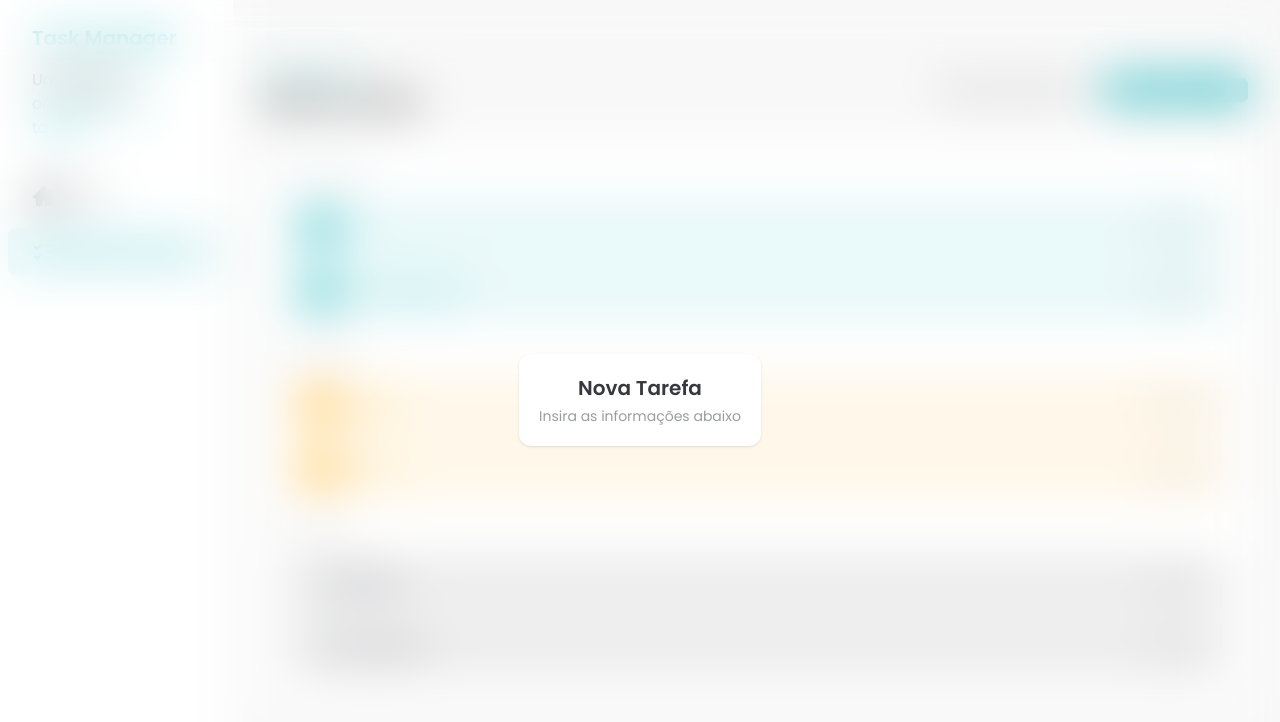
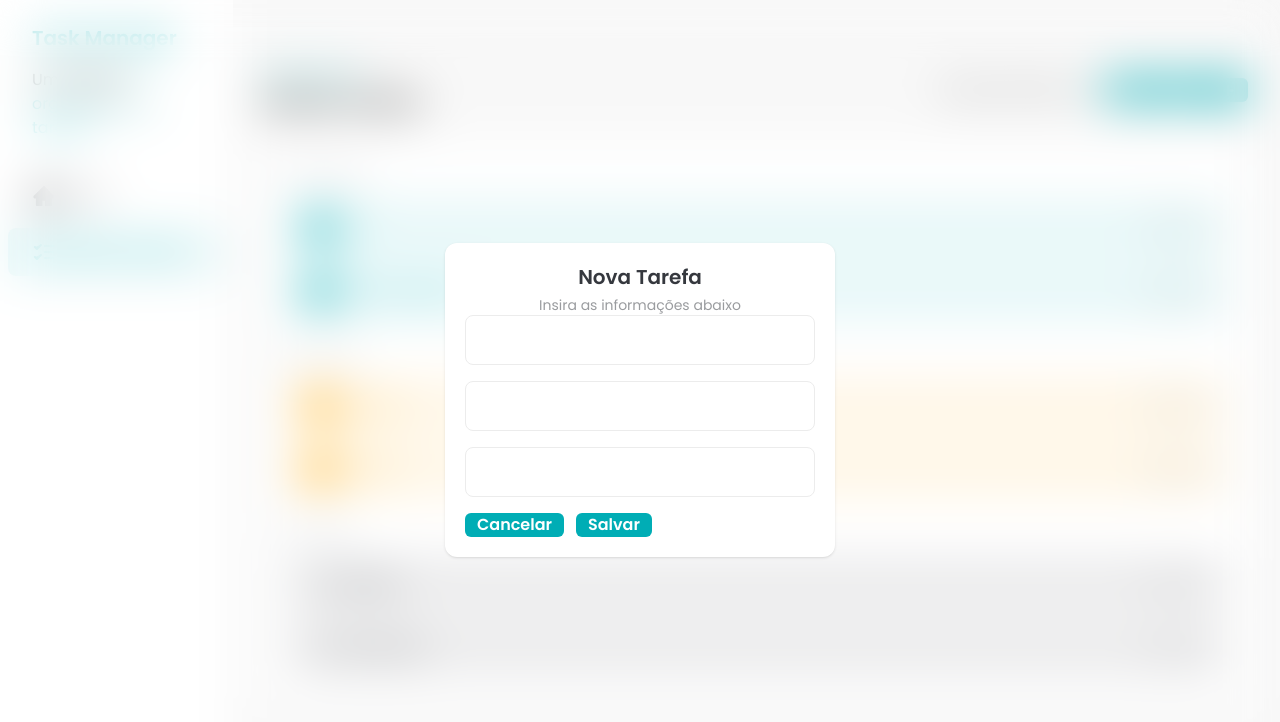
Before and after one commit to valmir-vasconcelos/fsc-task-manager, a React (Vite) app: page / in a window 1280 px wide. Both pictures are taken after a click on the button "Nova tarefa". Shown: the top 722 px of the page. Built offline with nearby package versions, Linux system fonts and the light colour scheme.

Commit message:
Adicionado componente Input

```diff
--- a/src/components/AddTaskDialog.jsx
+++ b/src/components/AddTaskDialog.jsx
@@ -1,4 +1,6 @@
 import { createPortal } from "react-dom";
+import Button from "./Button";
+import Input from "./Input";
 
 const AddTaskDialog = ({ isOpen }) => {
   if (!isOpen) {
@@ -13,6 +15,16 @@ const AddTaskDialog = ({ isOpen }) => {
         <p className="mt-1 text-sm text-[#9A9C9F]">
           Insira as informações abaixo
         </p>
+
+        <div className="flex flex-col space-y-4">
+          <Input />
+          <Input />
+          <Input />
+          <div className="flex gap-3">
+            <Button>Cancelar</Button>
+            <Button>Salvar</Button>
+          </div>
+        </div>
       </div>
     </div>,
     document.body
--- /dev/null
+++ b/src/components/Input.jsx
@@ -0,0 +1,7 @@
+const Input = () => {
+  return (
+    <input className="px-4 py-3 border-solid border border-[#ECECEC] rounded-lg" />
+  );
+};
+
+export default Input;
```
